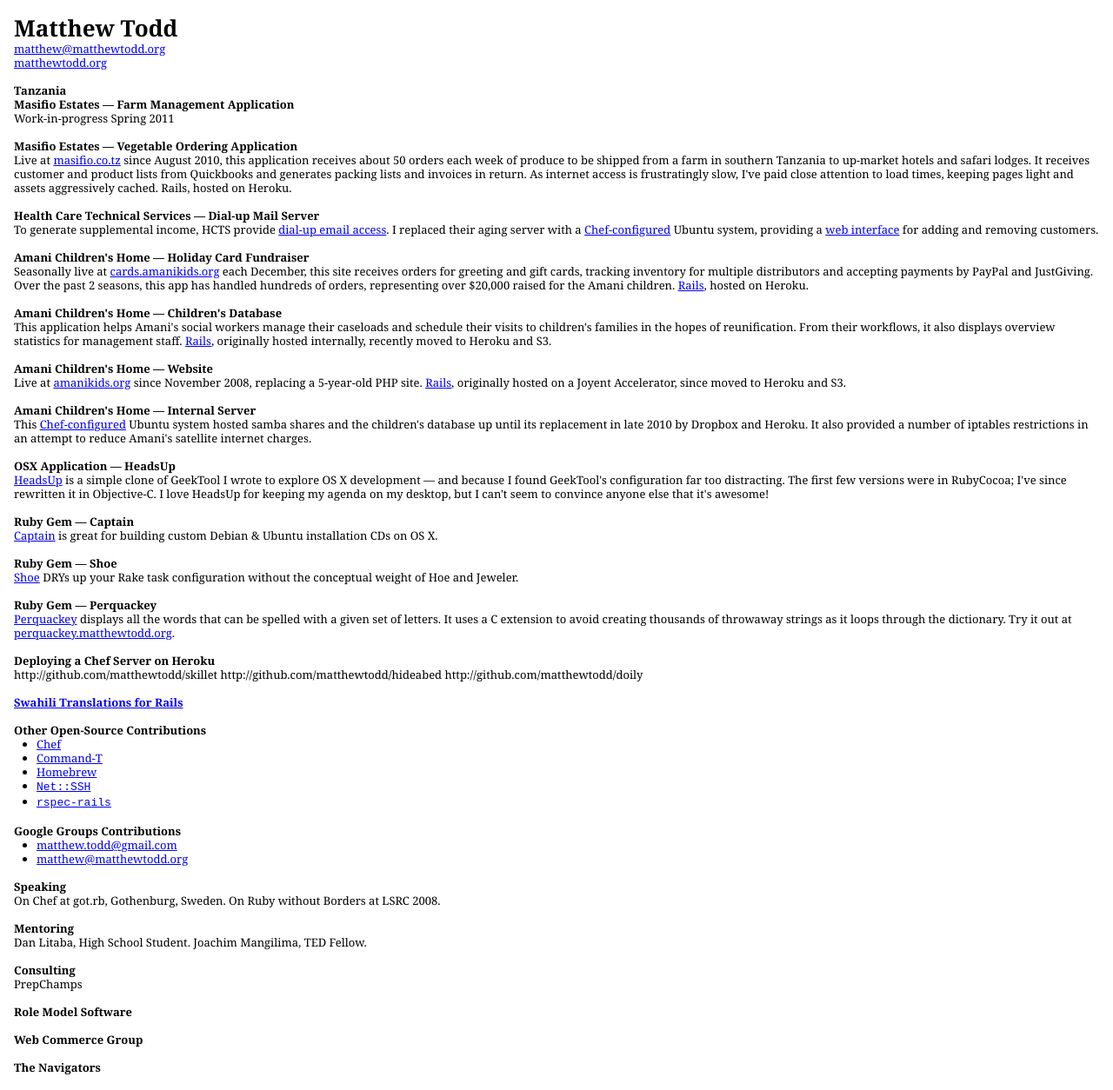
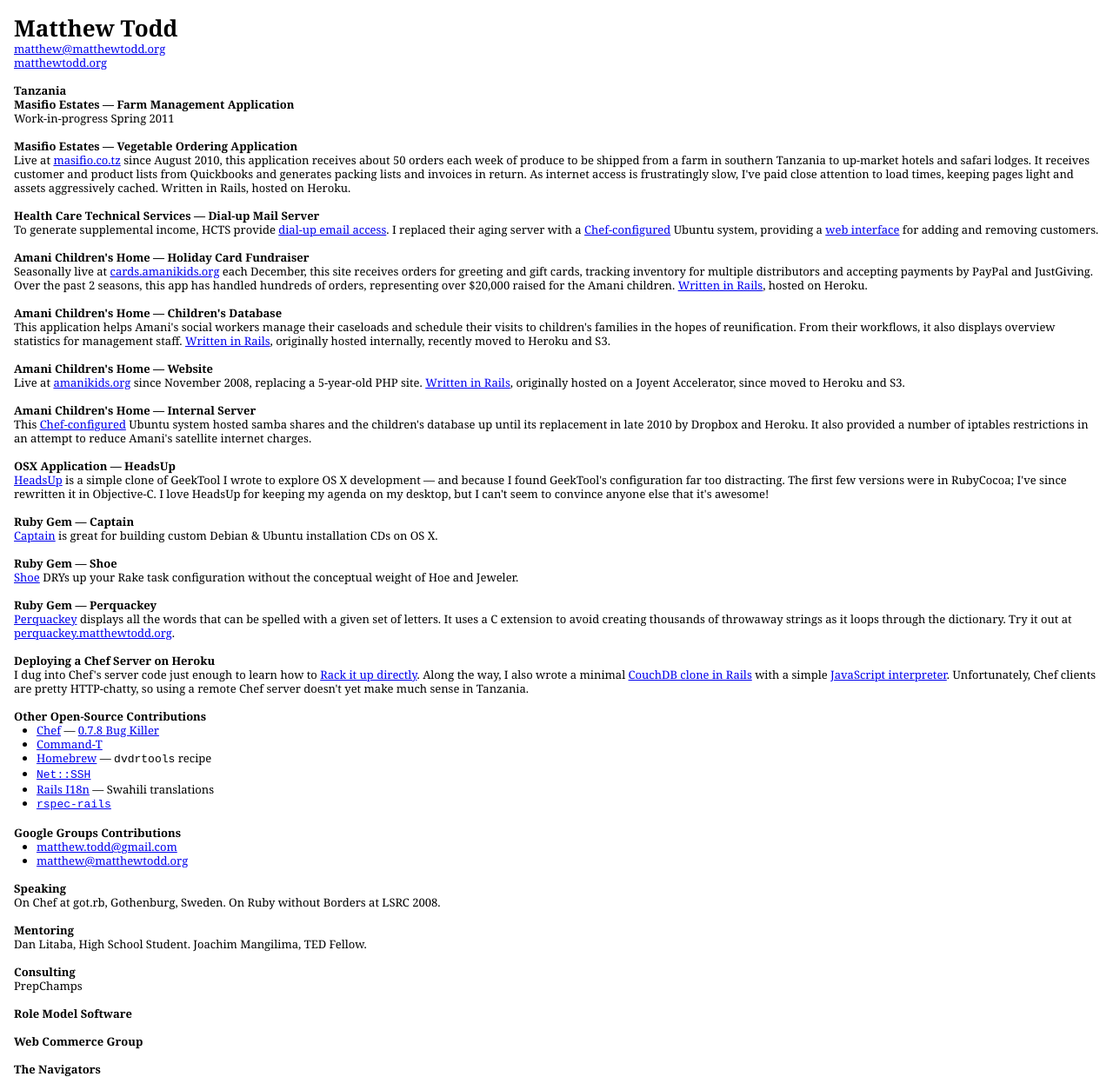
Before and after one commit to matthewtodd/matthewtodd.github.io, a Jekyll site: the page app/resume.html, which Jekyll copies as it is, in a window 1280 px wide. Shown: the whole page at 87% size. Built offline with Jekyll 4.4.1, drawn with Linux system fonts in a browser that asks for light colours.

Commit message:
Tweaking, fleshing out more wording.

```diff
--- a/app/resume.html
+++ b/app/resume.html
@@ -35,7 +35,7 @@
         lodges. It receives customer and product lists from Quickbooks and
         generates packing lists and invoices in return. As internet access is
         frustratingly slow, I've paid close attention to load times, keeping
-        pages light and assets aggressively cached. Rails, hosted on
+        pages light and assets aggressively cached. Written in Rails, hosted on
         Heroku.</p>
       </section>
 
@@ -58,8 +58,8 @@
         tracking inventory for multiple distributors and accepting payments by
         PayPal and JustGiving. Over the past 2 seasons, this app has handled
         hundreds of orders, representing over $20,000 raised for the Amani
-        children. <a href="https://github.com/amanikids/cards">Rails</a>,
-        hosted on Heroku.
+        children. <a href="https://github.com/amanikids/cards">Written in
+          Rails</a>, hosted on Heroku.
       </section>
 
       <section>
@@ -68,8 +68,8 @@
         and schedule their visits to children's families in the hopes of
         reunification. From their workflows, it also displays overview
         statistics for management staff. <a
-          href="https://github.com/amanikids/kituo">Rails</a>, originally
-        hosted internally, recently moved to Heroku and S3.</p>
+          href="https://github.com/amanikids/kituo">Written in Rails</a>,
+        originally hosted internally, recently moved to Heroku and S3.</p>
       </section>
 
       <section>
@@ -77,8 +77,9 @@
         <p>Live at <a class="self"
           href="http://amanikids.org/">amanikids.org</a> since November 2008,
         replacing a 5-year-old PHP site. <a
-          href="https://github.com/amanikids/website">Rails</a>, originally
-        hosted on a Joyent Accelerator, since moved to Heroku and S3.</p>
+          href="https://github.com/amanikids/website">Written in Rails</a>,
+        originally hosted on a Joyent Accelerator, since moved to Heroku and
+        S3.</p>
       </section>
 
       <section>
@@ -125,22 +126,28 @@
 
       <section>
         <h1>Deploying a Chef Server on Heroku</h1>
-      http://github.com/matthewtodd/skillet
-      http://github.com/matthewtodd/hideabed
-      http://github.com/matthewtodd/doily
+        <p>I dug into Chef's server code just enough to learn how to <a
+          href="https://github.com/matthewtodd/skillet">Rack it up
+          directly</a>. Along the way, I also wrote a minimal <a
+          href="https://github.com/matthewtodd/hideabed">CouchDB clone in
+          Rails</a> with a simple <a
+          href="https://github.com/matthewtodd/doily">JavaScript
+          interpreter</a>. Unfortunately, Chef clients are pretty HTTP-chatty,
+        so using a remote Chef server doesn't yet make much sense in
+        Tanzania.</p>
       </section>
 
       <section>
-        <h1><a href="https://github.com/svenfuchs/rails-i18n/commits/master?author=matthewtodd">Swahili Translations for Rails</a></h1>
       </section>
 
       <section>
         <h1>Other Open-Source Contributions</h1>
         <ul>
-          <li><a href="https://github.com/opscode/chef/commits/master?author=matthewtodd">Chef</a></li>
+          <li><a href="https://github.com/opscode/chef/commits/master?author=matthewtodd">Chef</a> &mdash; <a href="http://www.opscode.com/blog/2009/08/13/chef-0-7-8-release/">0.7.8 <q>Bug Killer</q></a></li>
           <li><a href="https://github.com/wincent/Command-T/commits/master?author=matthewtodd">Command-T</a></li>
-          <li><a href="https://github.com/mxcl/homebrew/commits/master?author=matthewtodd">Homebrew</a></li>
+          <li><a href="https://github.com/mxcl/homebrew/commits/master?author=matthewtodd">Homebrew</a> &mdash; <code>dvdrtools</code> recipe</li>
           <li><a href="https://github.com/net-ssh/net-ssh/commits/master?author=matthewtodd"><code>Net::SSH</code></a></li>
+          <li><a href="https://github.com/svenfuchs/rails-i18n/commits/master?author=matthewtodd">Rails I18n</a> &mdash; Swahili translations</li>
           <li><a href="https://github.com/rspec/rspec-rails/commits/master?author=matthewtodd"><code>rspec-rails</code></a></li>
         </ul>
       </section>
```
